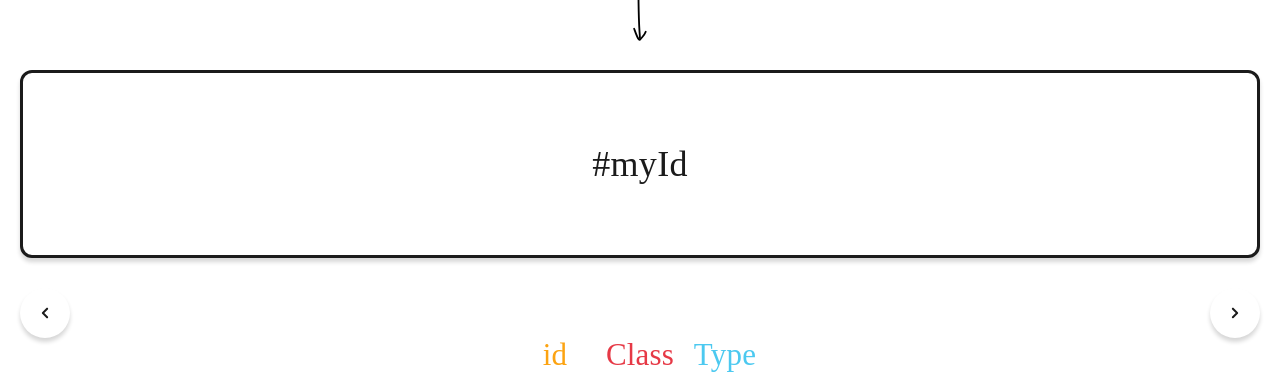
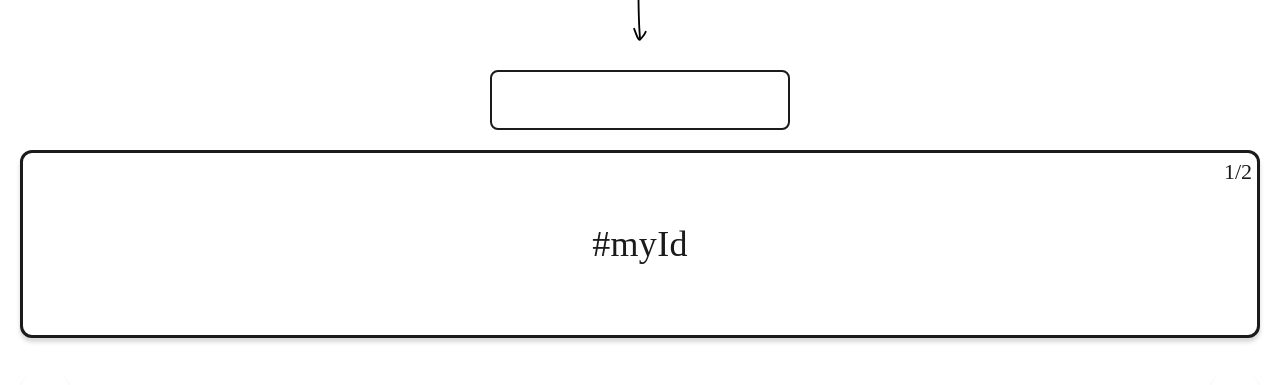
Before and after one commit to Andriikryl/css-specificity, a Next.js app: page / in a window 1280 px wide. Shown: the part 408-793 px from the top of the page. Built offline with nearby package versions, Linux system fonts and the light colour scheme.

Commit message:
add answer group controls

```diff
--- /dev/null
+++ b/src/components/corectAnswer/CorectAnswer.tsx
@@ -0,0 +1,10 @@
+import React from "react";
+import styles from "./style.module.css";
+
+export default function CorectAnswer() {
+  return (
+    <div className={styles.corect}>
+      <p>Corect answer</p>
+    </div>
+  );
+}
--- /dev/null
+++ b/src/components/corectAnswer/style.module.css
@@ -0,0 +1,16 @@
+.corect{
+    padding: 18px 18px 22px 20px;
+    border-radius: 8px;
+    border: 4px solid var(--accent-caribbean-green, #37D4AD);
+    background: #E9FFF8;
+    box-shadow: 0px 4px 0px 0px rgba(51, 51, 51, 0.16);
+}
+.corect p{
+    color:#03045e;
+    font-family: Inter;
+    font-size: 25px;
+    font-style: normal;
+    font-weight: 700;
+    line-height: 20px;
+    letter-spacing: -0.15px;
+}
--- a/src/components/mainField/MainField.tsx
+++ b/src/components/mainField/MainField.tsx
@@ -6,6 +6,8 @@ import VisuallyHidden from "../visuallyhidden/VisuallyHidden";
 import Prev from "../icons/Prev";
 import Next from "../icons/Next";
 import clsx from "clsx";
+import CorectAnswer from "../corectAnswer/CorectAnswer";
+import WrongAnswer from "../wrongAnswer/WrongAnswer";
 
 const data = [
   {
@@ -51,10 +53,22 @@ export default function MainField() {
   };
 
   return (
-    <section>
+    <section className={styles.MainField}>
       <Container>
         <div>
+          <div className={styles.answer__box}>
+            {isCorrect === true ? (
+              <CorectAnswer />
+            ) : isCorrect === false ? (
+              <WrongAnswer />
+            ) : (
+              ""
+            )}
+          </div>
           <div className={styles.questions__box}>
+            <p className={styles.number__questions}>
+              {current + 1}/{data.length}
+            </p>
             <p className={styles.questions}>{data[current].qestion}</p>
           </div>
           <div className={styles.questions__controls}>
@@ -122,13 +136,6 @@ export default function MainField() {
               Subimt
             </button>
           </form>
-          <p>
-            {isCorrect === true
-              ? "Correct answer!"
-              : isCorrect === false
-              ? "Wrong answer."
-              : ""}
-          </p>
         </div>
       </Container>
     </section>
--- a/src/components/mainField/style.module.css
+++ b/src/components/mainField/style.module.css
@@ -1,3 +1,6 @@
+.MainField{
+    margin-block-end: 30px;
+}
 .questions__box{
     width: 100%;
     padding-block: 70px;
@@ -8,6 +11,21 @@
     display: grid;
     place-items: center;
     margin-block-end: 30px;
+    position: relative;
+}
+
+.number__questions{
+    position: absolute;
+    right: 0;
+    top: 0;
+    padding: 5px;
+    color: var(--black, #1B1B1B);
+    text-align: center;
+    font-family: Patrick Hand;
+    font-size: 22px;
+    font-style: normal;
+    font-weight: 400;
+    line-height: 28px;
 }
 
 .questions{
@@ -135,3 +153,16 @@
 .next:hover{
     background-color: #8ac926;
 }
+
+.answer__box{
+    padding: 20px;
+    max-width: 300px;
+    min-height: 60px;
+    border-radius: 8px;
+    border: 2px solid var(--black, #1B1B1B);
+    background: var(--white, #FFF);
+    margin-block-end: 20px;
+    margin-inline: auto;
+    display: grid;
+    place-items: center;
+}
--- /dev/null
+++ b/src/components/wrongAnswer/WrongAnswer.tsx
@@ -0,0 +1,10 @@
+import React from "react";
+import styles from "./style.module.css";
+
+export default function WrongAnswer() {
+  return (
+    <div className={styles.wrong}>
+      <p>Wrong answer</p>
+    </div>
+  );
+}
--- /dev/null
+++ b/src/components/wrongAnswer/style.module.css
@@ -0,0 +1,16 @@
+.wrong{
+        padding: 18px 18px 22px 20px;
+        border-radius: 8px;
+        border: 4px solid var(--accent-caribbean-green, #ef233c);
+        background: #de04048a;
+        box-shadow: 0px 4px 0px 0px rgba(51, 51, 51, 0.16);
+}
+.wrong p{
+    color:#fff;
+    font-family: Inter;
+    font-size: 25px;
+    font-style: normal;
+    font-weight: 700;
+    line-height: 20px;
+    letter-spacing: -0.15px;
+}
```
